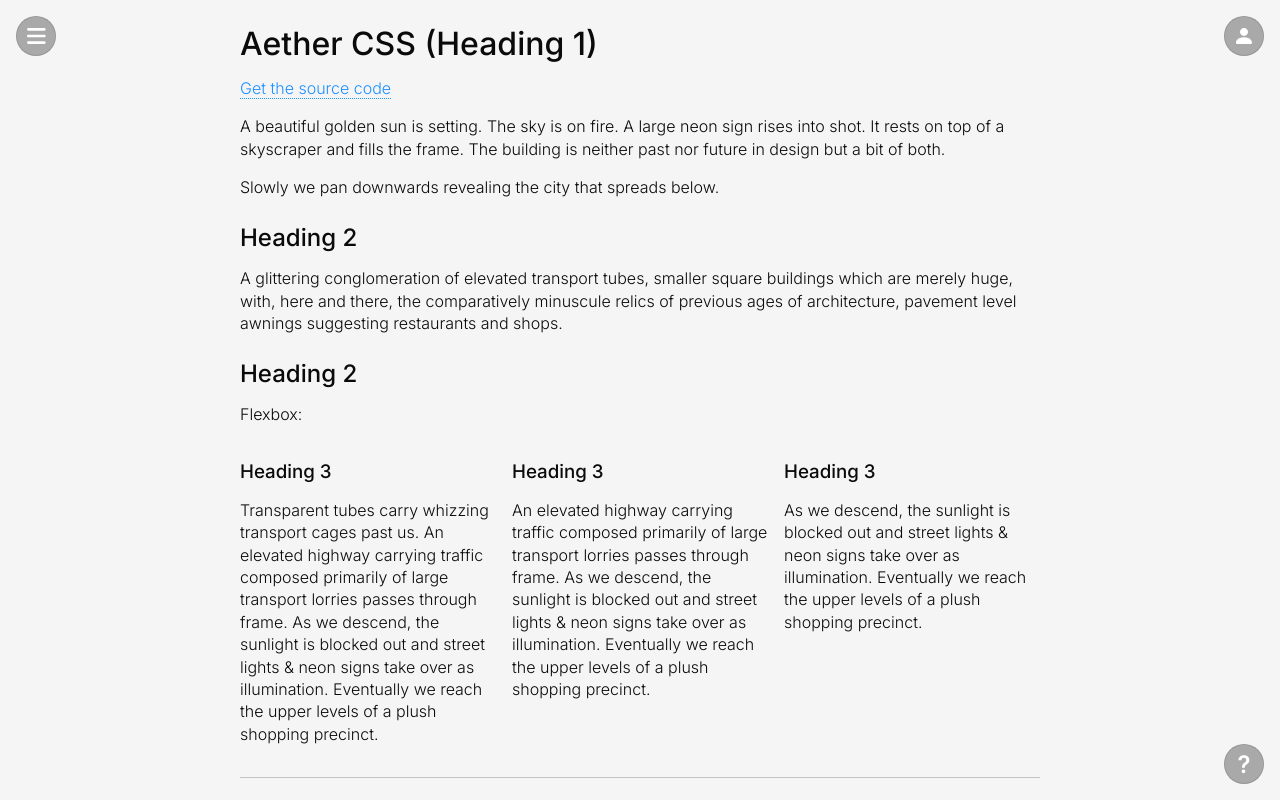
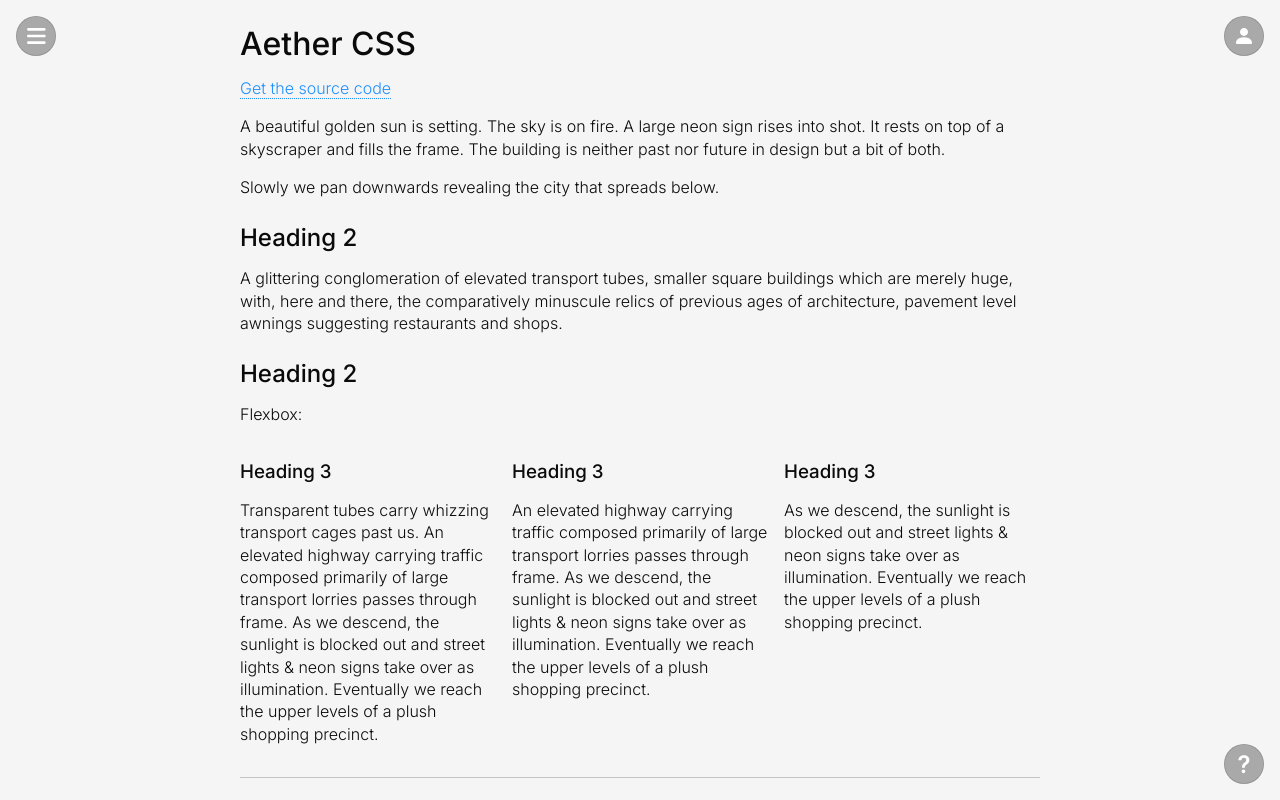
Before and after one commit to tomsoderlund/aether-css, a website: page index.html in a window 1280 px wide. Shown: the top 800 px of the page. Drawn offline with Linux system fonts and the light colour scheme.

Commit message:
Update index.html

```diff
--- a/index.html
+++ b/index.html
@@ -21,7 +21,7 @@
  -->
 
   <main>
-    <h1>Aether CSS (Heading 1)</h1>
+    <h1>Aether CSS</h1>
 
     <p><a href="https://github.com/tomsoderlund/aether-css" target="_blank" rel="noopener noreferrer">Get the source code</a></p>
 
```
